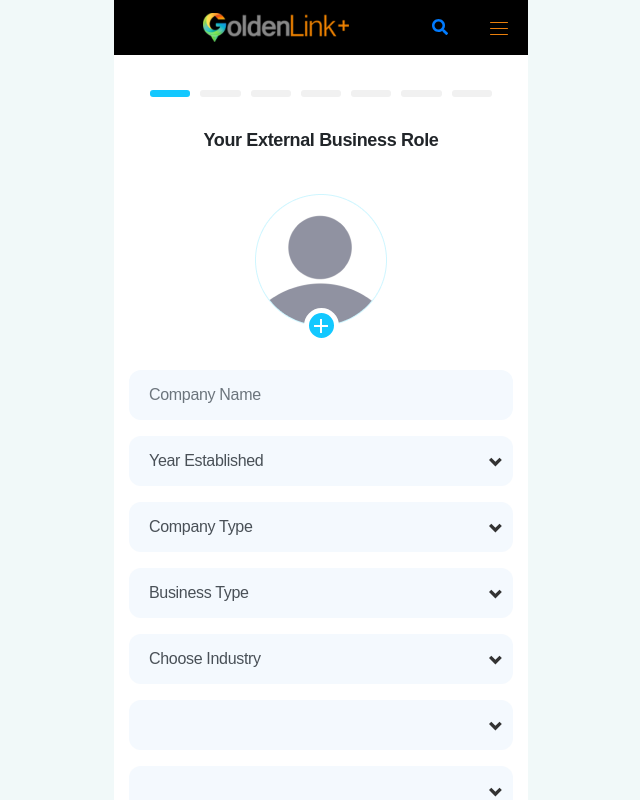
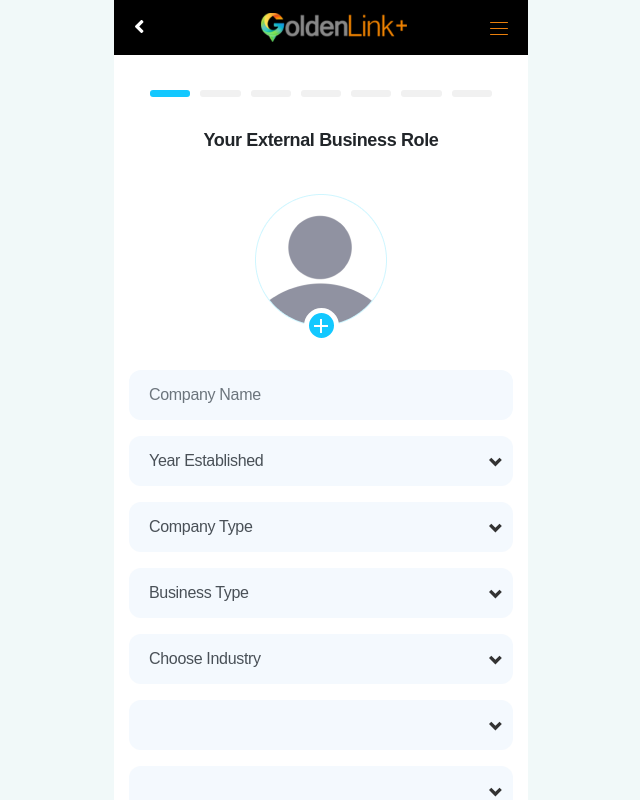
Before and after one commit to Dev-Monster11/goldenlinkplus-vue, a Vue app: page /#/registration_one in a window 1280 px wide. Shown: the top 800 px of the page, without its empty margins (319-959 px from the left). Built offline with nearby package versions, Linux system fonts and the light colour scheme; the HTML template or start-up script is replaced by a standard one; what vue-js-toggle-button would draw is missing.

Commit message:
adjust issues

```diff
--- a/src/assets/styles/style.css
+++ b/src/assets/styles/style.css
@@ -1,5 +1,6 @@
 @import url(https://fonts.googleapis.com/icon?family=Material+Icons);
 @import url("https://fonts.googleapis.com/css?family=Raleway");
+@import url("https://fonts.googleapis.com/css?family=Poppins");
 
 body {
     background-color: #f9f9f9;
@@ -23,22 +24,27 @@ ul {
     align-items: center;
     height: 55px;
     justify-content: space-between;
-    max-width: 82%;
-    padding-left: 5px;
+    /* max-width: 82%; */
+    /* padding-left: 5px; */
     padding-right: 5px;
 }
-
-.back_logo .back_btn i {
+.back_logo .back_btn{
+    cursor: pointer;
+    margin-left: 20px;
     color: #fff;
     font-size: 21px;
-    vertical-align: middle;
 }
-
+.back_logo .logo{
+    width: calc(100% - 25px);
+    text-align: center;
+}
 .back_logo img {
     vertical-align: middle;
     max-width: 100%;
 }
-
+.back_logo .search_btn{
+    display: none;
+}
 .back_logo .search_btn i {
     font-size: 18px;
     vertical-align: middle;
--- a/src/components/Registration_three.vue
+++ b/src/components/Registration_three.vue
@@ -13,16 +13,7 @@
               </div>
               <div class="form-group toggle-button-cover">
                 <span class="toggle-title">Are you brand owner?</span>
-                <toggle-button :value="true" :labels="{checked: 'YES', unchecked: 'NO'}" :color="{checked: '#13C8FF', unchecked: '#FF0000', disabled: '#CCCCCC'}" width='80' height='30' style='float: right;'/>
-                <!-- <div>
-                  <div class="button b2" id="button-13">
-                    <input type="checkbox" class="checkbox">
-                    <div class="knobs">
-                      <span></span>
-                    </div>
-                    <div class="layer"></div>
-                  </div>
-                </div> -->
+                <toggle-button :value="true" :labels="{checked: 'YES', unchecked: 'NO'}" :color="{checked: '#13C8FF', unchecked: '#FF0000', disabled: '#CCCCCC'}" :width=80 :height=30 style='float: right;'/>
               </div>
               <div class="form-group">
                 <input type="text" class="form-control" id="placeregistration" aria-describedby="placeofregistration" placeholder="Place of Registration">
--- a/src/layout/Navbar.vue
+++ b/src/layout/Navbar.vue
@@ -1,9 +1,9 @@
 <template>
   <nav role="navigation">
     <div class="back_logo">
-      <a  class="back_btn"><i class="bx bx-chevron-left"></i></a>
-      <a ><img src="img/logo.svg" /></a>
-      <a  class="search_btn"><i class="fas fa-search"></i></a>
+      <a href="#" class="back_btn"><i class="fa fa-angle-left"></i></a>
+      <router-link to="/" class="logo"><img src="img/logo.svg" /></router-link>
+      <a class="search_btn"><i class="fas fa-search"></i></a>
     </div>
     <div id="menuToggle">
       <input type="checkbox" />
--- a/src/router.js
+++ b/src/router.js
@@ -13,6 +13,9 @@ Vue.use(Router);
 
 export default new Router({
     linkExactActiveClass: 'active',
+    scrollBehavior (to, from, savedPosition) {
+      return { x: 0, y: 0 }
+    },
     routes: [{
             path: '/',
             name: 'home',
--- a/vue.config.js
+++ b/vue.config.js
@@ -3,5 +3,5 @@ module.exports = {
     // Enable CSS source maps.
     sourceMap: process.env.NODE_ENV !== 'production'
   },
-  baseUrl: "./"
+  publicPath: "./"
 };
```
